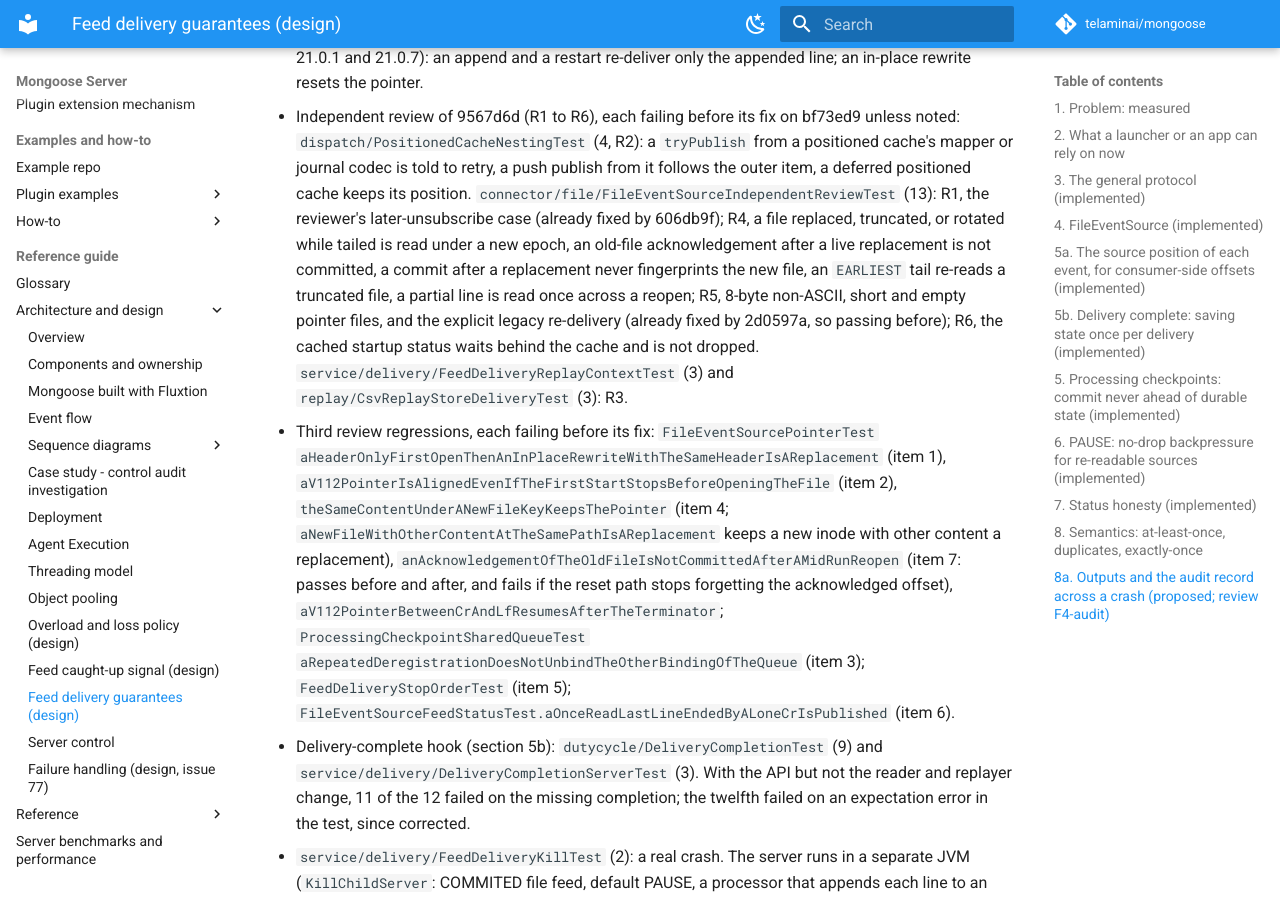
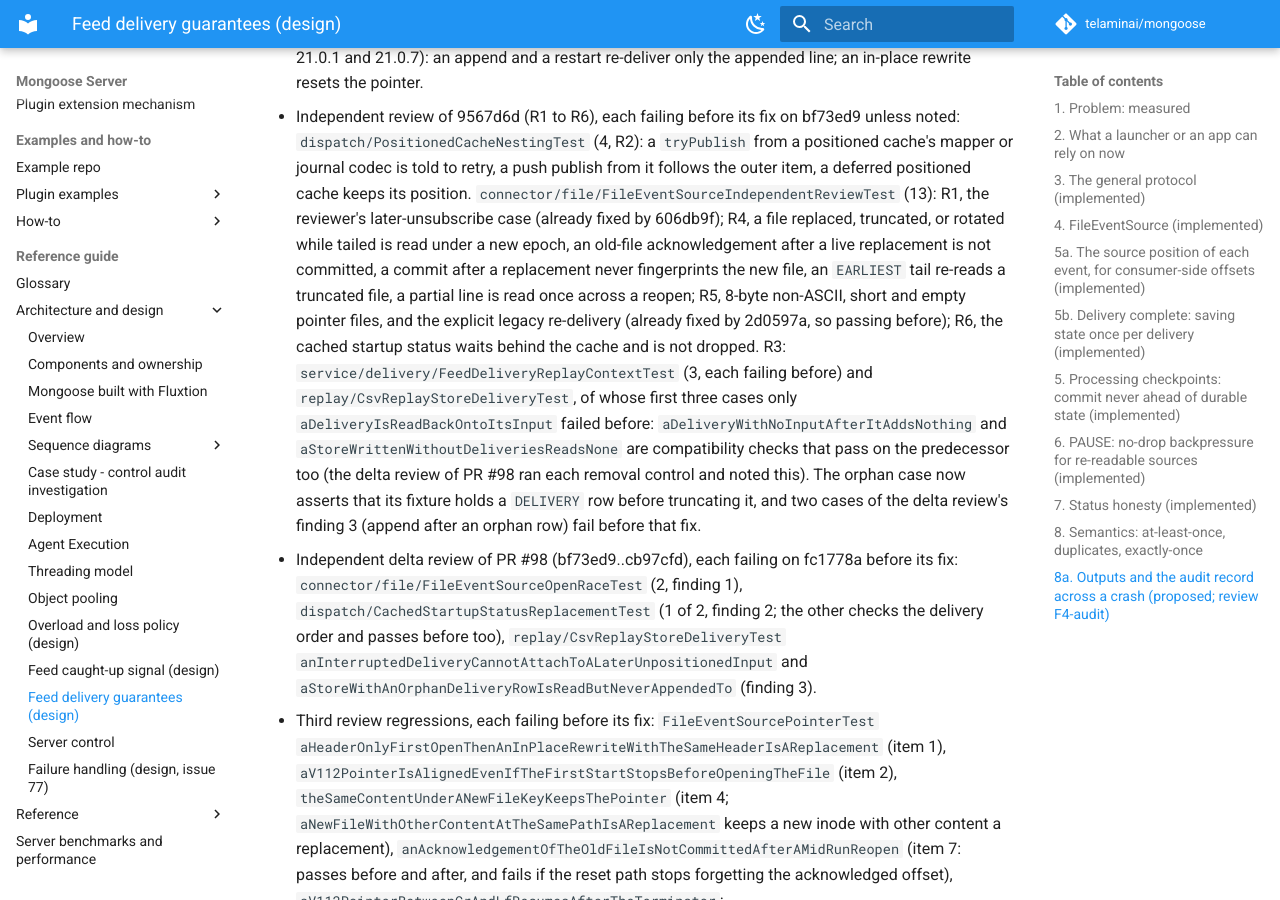
Before and after one commit to telaminai/mongoose, an MkDocs documentation site: the page built from docs/design/feed-delivery.md, in a window 1280 px wide and 900 px high, scrolled down 25291 px. Built offline with MkDocs 1.6.1 and Material for MkDocs 9.7.7, drawn with Linux system fonts in a browser that asks for light colours; comment, search, counter and statistics services are not loaded.

Commit message:
Docs: say which R3 CSV tests failed before their fix
Independent delta review of PR #98, minor documentation finding.
feed-delivery.md section 11 said every R1-R6 regression case failed on
bf73ed9 unless noted, but two of the three CsvReplayStoreDeliveryTest
cases (the orphan row and the store without deliveries) are
compatibility checks that pass on the predecessor too; the reviewer's
removal control showed 3 run, 1 failing. The text now names the one
that fails before and the two that do not, and lists the delta
review's regression tests (findings 1 to 3) with what each shows on
fc1778a.

Co-Authored-By: Claude Opus 5.5 <noreply@anthropic.com>
Claude-Session: https://claude.ai/code/session_01S6QUgxmxekc8hLRd9eLcgt

```diff
--- a/docs/design/feed-delivery.md
+++ b/docs/design/feed-delivery.md
@@ -790,7 +790,17 @@ And `setPauseByDefault(true)` in `setEventFlowManager` if PAUSE should be its de
   file, an `EARLIEST` tail re-reads a truncated file, a partial line is read once across a reopen; R5, 8-byte non-ASCII,
   short and empty pointer files, and the explicit legacy re-delivery (already fixed by 2d0597a, so passing before);
   R6, the cached startup status waits behind the cache and is not dropped.
-  `service/delivery/FeedDeliveryReplayContextTest` (3) and `replay/CsvReplayStoreDeliveryTest` (3): R3.
+  R3: `service/delivery/FeedDeliveryReplayContextTest` (3, each failing before) and
+  `replay/CsvReplayStoreDeliveryTest`, of whose first three cases only `aDeliveryIsReadBackOntoItsInput` failed
+  before: `aDeliveryWithNoInputAfterItAddsNothing` and `aStoreWrittenWithoutDeliveriesReadsNone` are compatibility
+  checks that pass on the predecessor too (the delta review of PR #98 ran each removal control and noted this). The
+  orphan case now asserts that its fixture holds a `DELIVERY` row before truncating it, and two cases of the delta
+  review's finding 3 (append after an orphan row) fail before that fix.
+- Independent delta review of PR #98 (bf73ed9..cb97cfd), each failing on fc1778a before its fix:
+  `connector/file/FileEventSourceOpenRaceTest` (2, finding 1), `dispatch/CachedStartupStatusReplacementTest` (1 of 2,
+  finding 2; the other checks the delivery order and passes before too), `replay/CsvReplayStoreDeliveryTest`
+  `anInterruptedDeliveryCannotAttachToALaterUnpositionedInput` and `aStoreWithAnOrphanDeliveryRowIsReadButNeverAppendedTo`
+  (finding 3).
 - Third review regressions, each failing before its fix: `FileEventSourcePointerTest`
   `aHeaderOnlyFirstOpenThenAnInPlaceRewriteWithTheSameHeaderIsAReplacement` (item 1),
   `aV112PointerIsAlignedEvenIfTheFirstStartStopsBeforeOpeningTheFile` (item 2),
```
